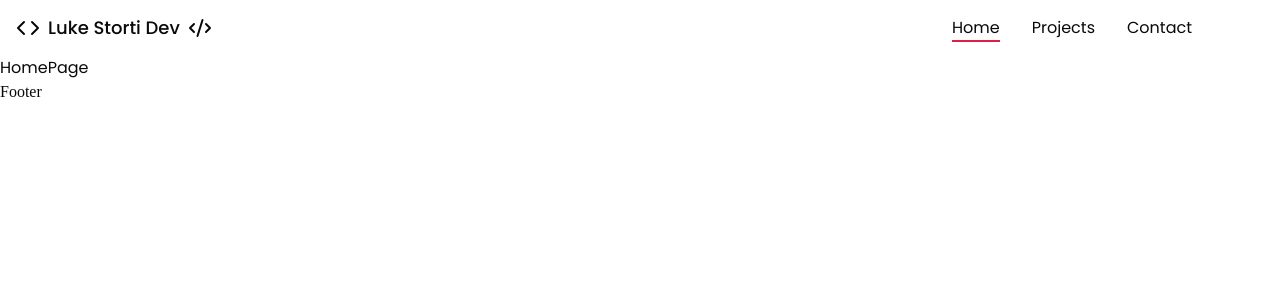
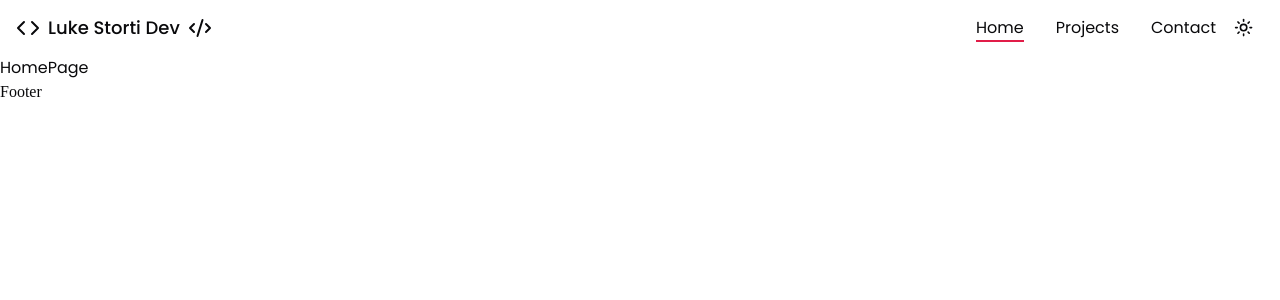
Before and after one commit to LukeStorti/portfolio, a Next.js app: page / in a window 1280 px wide. Shown: the top 300 px of the page. Built offline with nearby package versions, Linux system fonts and the light colour scheme.

Commit message:
fix hydration error

```diff
--- a/src/components/Header.tsx
+++ b/src/components/Header.tsx
@@ -1,14 +1,24 @@
+"use client";
 import Logo from "./Logo";
 import MobileNav from "./MobileNav";
 import Nav from "./Nav";
-
+import { ModeToggle } from "./mode-toggle";
+import { motion } from "framer-motion";
 const Header = ({}: {}) => {
   return (
-    <header className="flex justify-between p-4 items-center h-14">
+    <motion.header
+      initial={{ opacity: 0, y: "-100%" }}
+      animate={{ opacity: 1, y: 0 }}
+      transition={{ type: "tween" }}
+      className="flex justify-between p-4 items-center h-14"
+    >
       <Logo title="Luke Storti Dev" />
-      <Nav />
-      <MobileNav />
-    </header>
+      <div className="flex gap-x-2 items-center">
+        <Nav />
+        <MobileNav />
+        <ModeToggle />
+      </div>
+    </motion.header>
   );
 };
 
--- a/src/components/MobileNav.tsx
+++ b/src/components/MobileNav.tsx
@@ -4,7 +4,6 @@ import { Menu } from "lucide-react";
 import Logo from "./Logo";
 import { NAVLINKS } from "@/constants";
 import Link from "next/link";
-import { ModeToggle } from "./mode-toggle";
 
 const MobileNav = () => {
   return (
@@ -31,7 +30,6 @@ const MobileNav = () => {
                 </SheetClose>
               );
             })}
-            <ModeToggle />
           </div>
         </SheetContent>
       </Sheet>
--- a/src/components/Nav.tsx
+++ b/src/components/Nav.tsx
@@ -1,6 +1,6 @@
 "use client";
 import { NAVLINKS } from "@/constants";
-import { ModeToggle } from "./mode-toggle";
+
 import Link from "next/link";
 import { motion } from "framer-motion";
 import { usePathname } from "next/navigation";
@@ -8,7 +8,7 @@ import { usePathname } from "next/navigation";
 const Nav = () => {
   const path = usePathname();
   return (
-    <div className="hidden sm:flex items-center gap-x-8">
+    <div className="hidden sm:flex items-center gap-x-8 ">
       {NAVLINKS.map((link, index) => {
         return (
           <Link
@@ -29,7 +29,6 @@ const Nav = () => {
           </Link>
         );
       })}
-      <ModeToggle />
     </div>
   );
 };
--- a/src/components/mode-toggle.tsx
+++ b/src/components/mode-toggle.tsx
@@ -1,27 +1,37 @@
 "use client";
+import { useEffect, useState } from "react";
 import { Moon, Sun } from "lucide-react";
-
 import { Button } from "@/components/ui/button";
-
 import { useTheme } from "next-themes";
 import { cn } from "@/lib/utils";
 
 export function ModeToggle() {
   const { setTheme, theme } = useTheme();
+  const [mounted, setMounted] = useState(false);
+
+  // Ensure we only render icons after the component has mounted
+  useEffect(() => {
+    setMounted(true);
+  }, []);
+
+  // Handler to toggle themes
+  const toggleTheme = () => {
+    setTheme(theme === "light" ? "dark" : "light");
+  };
 
   return (
     <Button
       variant="outline"
       size="icon"
-      onClick={() => setTheme(theme === "light" ? "dark" : "light")}
+      onClick={toggleTheme}
       className={cn("border-none dark:bg-black light:bg-white hover:bg-white")}
     >
-      {theme === "light" ? (
-        <Moon className="h-[1.2rem] w-[1.2rem] rotate-0 scale-100 transition-all dark:-rotate-90 dark:scale-0 " />
-      ) : (
-        <Sun className="absolute h-[1.2rem] w-[1.2rem] rotate-90 scale-0 transition-all dark:rotate-0 dark:scale-100 " />
-      )}
-      <span className="sr-only">Toggle theme</span>
+      {mounted &&
+        (theme === "light" ? (
+          <Moon className="h-[1.2rem] w-[1.2rem]" />
+        ) : (
+          <Sun className="h-[1.2rem] w-[1.2rem]" />
+        ))}
     </Button>
   );
 }
```
